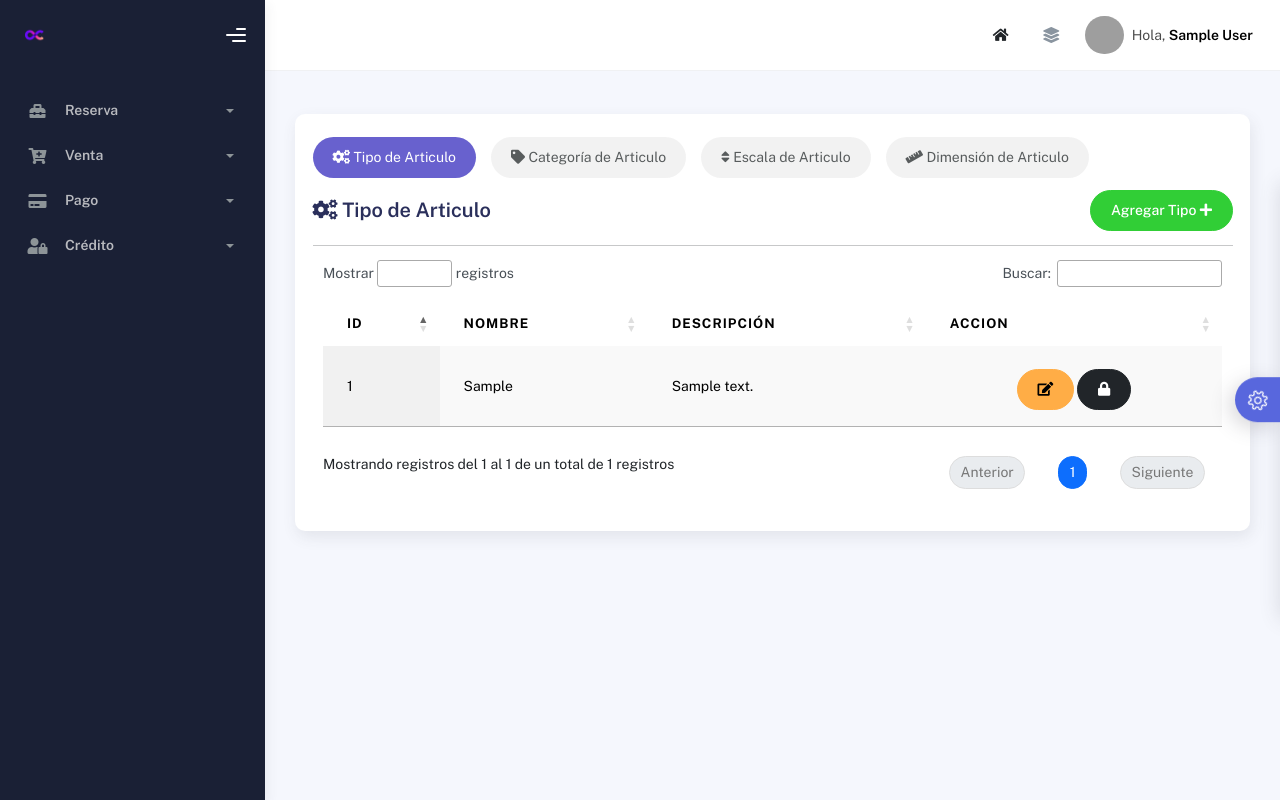
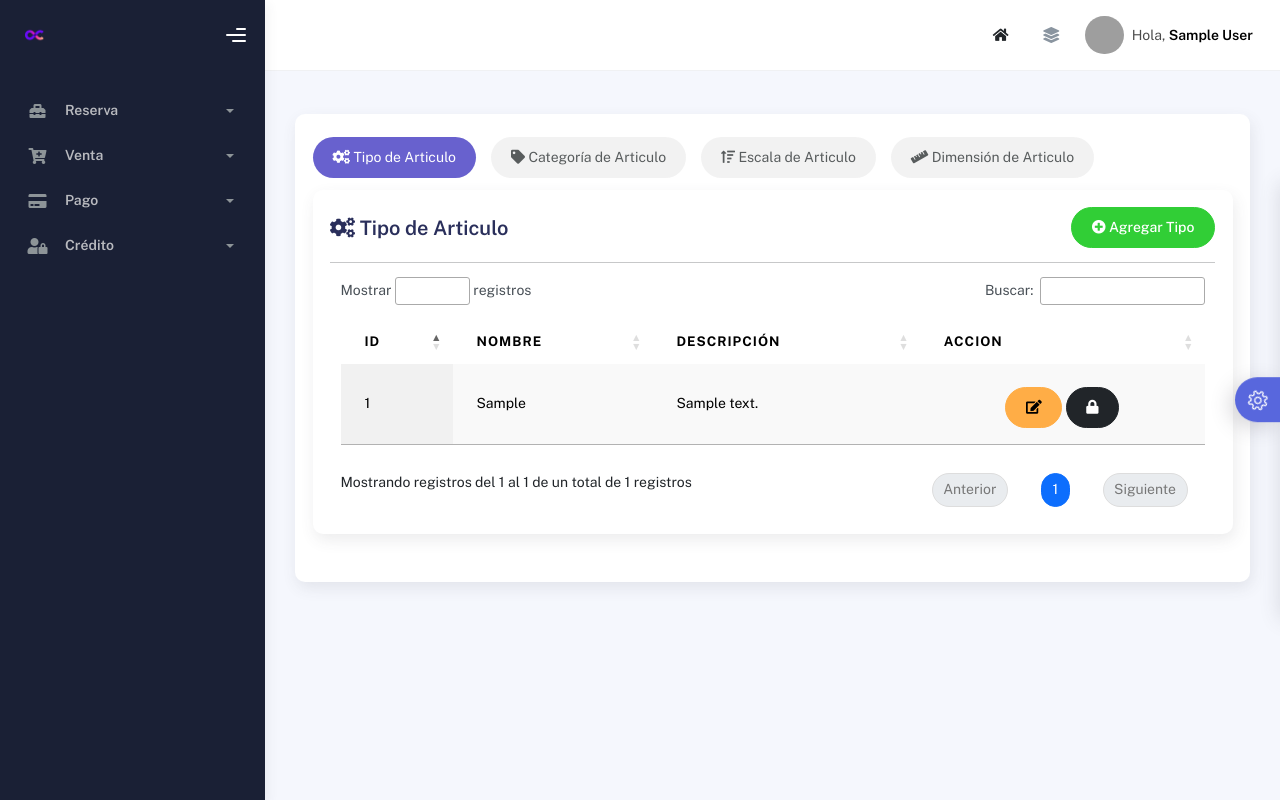
Before and after one commit to SantistebanJose/POS_libreria-rodri, a PHP site: page /mantenimiento.php in a window 1280 px wide. Run offline with PHP 8.4, Linux system fonts and the light colour scheme; the visitor is signed in with stand-in values (Sample User, id 1); tables that the repository leaves empty or names only in its code hold one stand-in row (values such as "Sample post"); some libraries are stand-ins or nearby versions; grey boxes are pictures that could not be loaded.

Commit message:
camio
kjds

```diff
--- a/logica/clssInsertPA.php
+++ b/logica/clssInsertPA.php
@@ -408,10 +408,10 @@ function toggle_estado_articulo_completo($id, $accion) {
         // Determinar la acción
         if ($accion == "BLOQUEAR_ARTICULO") {
             // Bloquear usuario (poner deleted_at)
-            $sql = "UPDATE articulo SET deleted_at = NOW() WHERE id = :id";
+            $sql = "UPDATE articulo SET disponibilidad_venta_fh = NOW(), disponibilidad_venta = TRUE WHERE id = :id";
         } elseif ($accion == "DESBLOQUEAR_ARTICULO") {
             // Desbloquear usuario (eliminar deleted_at)
-            $sql = "UPDATE articulo SET deleted_at = NULL WHERE id = :id";
+            $sql = "UPDATE articulo SET disponibilidad_venta_fh = NULL,  disponibilidad_venta = FALSE WHERE id = :id";
         } else {
             echo json_encode(["error" => true, "message" => "Acción no válida."]);
             return;
--- a/mantenimiento.php
+++ b/mantenimiento.php
@@ -35,10 +35,6 @@ include("cabecera.php");
         overflow-x: auto;
         /* Para permitir desplazamiento horizontal si es necesario */
     }
-
-
-
-
 </style>
 <div
     class="container">
@@ -65,7 +61,7 @@ include("cabecera.php");
                         <a class="nav-link" id="pills-categoria-articulo-tab" data-bs-toggle="pill" href="#pills-categoria-articulo" role="tab" aria-controls="pills-categoria-articulo" aria-selected="false"><i class="fas fa-tag"></i> Categoría de Articulo</a>
                     </li>
                     <li class="nav-item">
-                        <a class="nav-link" id="pills-escala-articulo-tab" data-bs-toggle="pill" href="#pills-escala-articulo" role="tab" aria-controls="pills-escala-articulo" aria-selected="false"><i class="fas fa-sort"></i> Escala de Articulo</a>
+                        <a class="nav-link" id="pills-escala-articulo-tab" data-bs-toggle="pill" href="#pills-escala-articulo" role="tab" aria-controls="pills-escala-articulo" aria-selected="false"><i class="fas fa-sort-amount-up"></i> Escala de Articulo</a>
                     </li>
                     <li class="nav-item">
                         <a class="nav-link" id="pills-dimension-articulo-tab" data-bs-toggle="pill" href="#pills-dimension-articulo" role="tab" aria-controls="pills-dimension-articulo" aria-selected="false"><i class="fas fa-ruler"></i> Dimensión de Articulo</a>
@@ -73,9 +69,11 @@ include("cabecera.php");
                 </ul>
                 <div class="tab-content mt-2 mb-3" id="pills-without-border-tabContent">
                     <div class="tab-pane fade show active" id="pills-tipo-articulo" role="tabpanel" aria-labelledby="pills-tipo-articulo-tab">
+                        <div class="card text-start">
+                            <div class="card-body">
                                 <div class="d-flex align-items-center justify-content-between">
                                     <h4 class="card-title"><i class="fas fa-cogs"></i> Tipo de Articulo</h4>
-                            <button class="btn btn-success rounded-5" id="btnAgregarTipo"> Agregar Tipo <i class="fas fa-plus"> </i></button>
+                                    <button class="btn btn-success rounded-5" id="btnAgregarTipo"> <i class="fas fa-plus-circle"> </i> Agregar Tipo </button>
                                 </div>
                                 <hr>
                                 <div
@@ -142,10 +140,14 @@ include("cabecera.php");
                                     </div>
                                 </div>
                             </div>
+                        </div>
+                    </div>
                     <div class="tab-pane fade" id="pills-categoria-articulo" role="tabpanel" aria-labelledby="pills-categoria-articulo-tab">
+                        <div class="card text-start">
+                            <div class="card-body">
                                 <div class="d-flex align-items-center justify-content-between">
                                     <h4 class="card-title"><i class="fas fa-tag"></i> Categoria de Articulo</h4>
-                        <button class="btn btn-success rounded-5" id="btnAgregarCategoria"> Agregar Categoria <i class="fas fa-plus"> </i></button>
+                                    <button class="btn btn-success rounded-5" id="btnAgregarCategoria"> <i class="fas fa-plus-circle"> </i> Agregar Categoria</button>
                                 </div>
                                 <hr>
                                 <div
@@ -212,10 +214,15 @@ include("cabecera.php");
                                     </div>
                                 </div>
                             </div>
+                        </div>
+                    </div>
                     <div class="tab-pane fade" id="pills-escala-articulo" role="tabpanel" aria-labelledby="pills-escala-articulo-tab">
+                        <div class="card text-start">
+
+                            <div class="card-body">
                                 <div class="d-flex align-items-center justify-content-between">
-                        <h4 class="card-title"><i class="fas fa-sort"></i> Escala de Articulo</h4>
-                        <button class="btn btn-success rounded-5" id="btnAgregarEscala"> Agregar Escala <i class="fas fa-plus"> </i></button>
+                                    <h4 class="card-title"><i class="fas fa-sort-amount-up"></i> Escala de Articulo</h4>
+                                    <button class="btn btn-success rounded-5" id="btnAgregarEscala"><i class="fas fa-plus-circle"> </i> Agregar Escala </button>
                                 </div>
                                 <hr>
                                 <div
@@ -282,10 +289,14 @@ include("cabecera.php");
                                     </div>
                                 </div>
                             </div>
+                        </div>
+                    </div>
                     <div class="tab-pane fade" id="pills-dimension-articulo" role="tabpanel" aria-labelledby="pills-dimension-articulo-tab">
+                        <div class="card text-start">
+                            <div class="card-body">
                                 <div class="d-flex align-items-center justify-content-between">
                                     <h4 class="card-title"><i class="fas fa-ruler"></i> Dimensión de Articulo</h4>
-                        <button class="btn btn-success rounded-5" id="btnAgregarDimension"> Agregar Dimensión <i class="fas fa-plus"> </i></button>
+                                    <button class="btn btn-success rounded-5" id="btnAgregarDimension"> <i class="fas fa-plus-circle"> </i> Agregar Dimensión</button>
                                 </div>
                                 <hr>
                                 <div
@@ -352,8 +363,8 @@ include("cabecera.php");
                                     </div>
                                 </div>
                             </div>
-
-
+                        </div>
+                    </div>
                 </div>
             </div>
         </div>
@@ -364,7 +375,7 @@ include("cabecera.php");
 
 <div class="modal fade" id="modalGenerico" tabindex="-1" data-bs-backdrop="static" aria-labelledby="modalArticuloLabel" aria-hidden="true">
 
-    <div  class="modal-dialog modal-dialog-centered modal-dialog-custom" role="document">
+    <div class="modal-dialog modal-dialog-centered modal-dialog-custom" role="document">
 
 
         <div class="modal-content" id="contenidoGenerico">
@@ -1272,7 +1283,7 @@ include("cabecera.php");
 </script>
 
 <script>
-    function fn_editar_tipo(datosTipo){
+    function fn_editar_tipo(datosTipo) {
         document.getElementById("contenidoGenerico").innerHTML = `
             <button type="button" class="btn-close position-absolute top-0 end-0 m-2" data-bs-dismiss="modal" aria-label="Close"></button>
             <div class="card-body">
@@ -1338,7 +1349,7 @@ include("cabecera.php");
 
         const modal = new bootstrap.Modal(document.getElementById("modalGenerico"));
         modal.show();
-        document.getElementById("idEditarDescripcion").value=datosTipo.descripcion;
+        document.getElementById("idEditarDescripcion").value = datosTipo.descripcion;
 
         // Agregar evento de validación al botón "Registrar"
 
@@ -1425,7 +1436,7 @@ include("cabecera.php");
         });
     }
 
-    function fn_editar_categoria(datosCategoria){
+    function fn_editar_categoria(datosCategoria) {
         console.log(datosCategoria)
         document.getElementById("contenidoGenerico").innerHTML = `
             <button type="button" class="btn-close position-absolute top-0 end-0 m-2" data-bs-dismiss="modal" aria-label="Close"></button>
@@ -1492,7 +1503,7 @@ include("cabecera.php");
 
         const modal = new bootstrap.Modal(document.getElementById("modalGenerico"));
         modal.show();
-        document.getElementById("idEditarDescripcion").value=datosCategoria.descripcion;
+        document.getElementById("idEditarDescripcion").value = datosCategoria.descripcion;
 
         // Agregar evento de validación al botón "Registrar"
 
@@ -1579,7 +1590,7 @@ include("cabecera.php");
         });
     }
 
-    function fn_editar_escala(datosEscala){
+    function fn_editar_escala(datosEscala) {
         document.getElementById("contenidoGenerico").innerHTML = `
             <button type="button" class="btn-close position-absolute top-0 end-0 m-2" data-bs-dismiss="modal" aria-label="Close"></button>
             <div class="card-body">
@@ -1645,7 +1656,7 @@ include("cabecera.php");
 
         const modal = new bootstrap.Modal(document.getElementById("modalGenerico"));
         modal.show();
-        document.getElementById("idEditarDescripcion").value= datosEscala.descripcion;
+        document.getElementById("idEditarDescripcion").value = datosEscala.descripcion;
         // Agregar evento de validación al botón "Registrar"
 
         document.getElementById("btnEditarEscala").addEventListener("click", async function() {
@@ -1731,7 +1742,7 @@ include("cabecera.php");
         });
     }
 
-    function fn_editar_dimension(datosdimension){
+    function fn_editar_dimension(datosdimension) {
         document.getElementById("contenidoGenerico").innerHTML = `
             <button type="button" class="btn-close position-absolute top-0 end-0 m-2" data-bs-dismiss="modal" aria-label="Close"></button>
             <div class="card-body">
@@ -1800,7 +1811,7 @@ include("cabecera.php");
         modal.show();
 
         // Agregar evento de validación al botón "Registrar"
-        document.getElementById("idEditarDescripcion").value=datosdimension.descripcion;
+        document.getElementById("idEditarDescripcion").value = datosdimension.descripcion;
 
         document.getElementById("btnEditarDimension").addEventListener("click", async function() {
             if ((document.getElementById("idEditarNombreDimension").value).length > 0) {
@@ -1884,13 +1895,11 @@ include("cabecera.php");
 
         });
     }
-
-
 </script>
 
 
 <script>
-    function fn_bloquear_tipo(datosTipo){
+    function fn_bloquear_tipo(datosTipo) {
         Swal.fire({
             title: '¿Estás seguro?',
             text: "Esta acción no se puede deshacer.",
@@ -1937,7 +1946,7 @@ include("cabecera.php");
         });
     }
 
-    function fn_desbloquear_tipo(datosTipo){
+    function fn_desbloquear_tipo(datosTipo) {
         Swal.fire({
             title: '¿Estás seguro?',
             text: "Esta acción no se puede deshacer.",
@@ -1985,7 +1994,7 @@ include("cabecera.php");
         });
     }
 
-    function fn_bloquear_categoria(datosCategoria){
+    function fn_bloquear_categoria(datosCategoria) {
         Swal.fire({
             title: '¿Estás seguro?',
             text: "Esta acción no se puede deshacer.",
@@ -2032,7 +2041,7 @@ include("cabecera.php");
         });
     }
 
-    function fn_desbloquear_categoria(datosCategoria){
+    function fn_desbloquear_categoria(datosCategoria) {
         Swal.fire({
             title: '¿Estás seguro?',
             text: "Esta acción no se puede deshacer.",
@@ -2080,7 +2089,7 @@ include("cabecera.php");
         });
     }
 
-    function fn_bloquear_escala(datosEscala){
+    function fn_bloquear_escala(datosEscala) {
         Swal.fire({
             title: '¿Estás seguro?',
             text: "Esta acción no se puede deshacer.",
@@ -2127,7 +2136,7 @@ include("cabecera.php");
         });
     }
 
-    function fn_desbloquear_escala(datosEscala){
+    function fn_desbloquear_escala(datosEscala) {
         Swal.fire({
             title: '¿Estás seguro?',
             text: "Esta acción no se puede deshacer.",
@@ -2175,7 +2184,7 @@ include("cabecera.php");
         });
     }
 
-    function fn_bloquear_dimension(datosdimension){
+    function fn_bloquear_dimension(datosdimension) {
         Swal.fire({
             title: '¿Estás seguro?',
             text: "Esta acción no se puede deshacer.",
@@ -2222,7 +2231,7 @@ include("cabecera.php");
         });
     }
 
-    function fn_desbloquear_dimension(datosdimension){
+    function fn_desbloquear_dimension(datosdimension) {
         Swal.fire({
             title: '¿Estás seguro?',
             text: "Esta acción no se puede deshacer.",
--- a/venta_rapida.php
+++ b/venta_rapida.php
@@ -3249,7 +3249,7 @@ document.addEventListener("DOMContentLoaded", function () {
                             if (result.estado === true) {
                                 Swal.fire({
                                     title: "Pagado con Éxito!",
-                                    html: `<p style="text-align: center;">${result.mensaje}</p>`, // Usa "html" en lugar de "text"
+                                    html: `<p style="text-align: center;"> ${result.mensaje}</p>`, // Usa "html" en lugar de "text"
                                     icon: "success",
                                     buttons: false,
                                     timer: 1500
```
Also changed, not shown: articulos.php (+6 -6 lines), logica/clssVentaCorte.php (+20 -11 lines), venta_corte_material.php (+13 -3 lines). Lines whose indentation alone changed are shown as unchanged.
